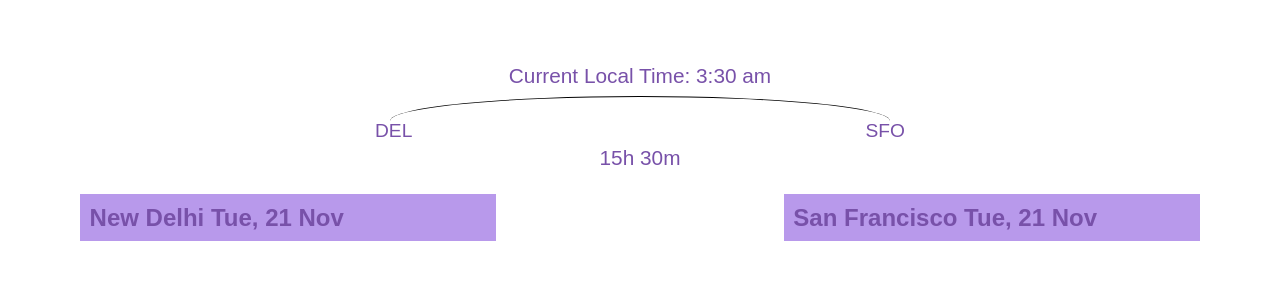
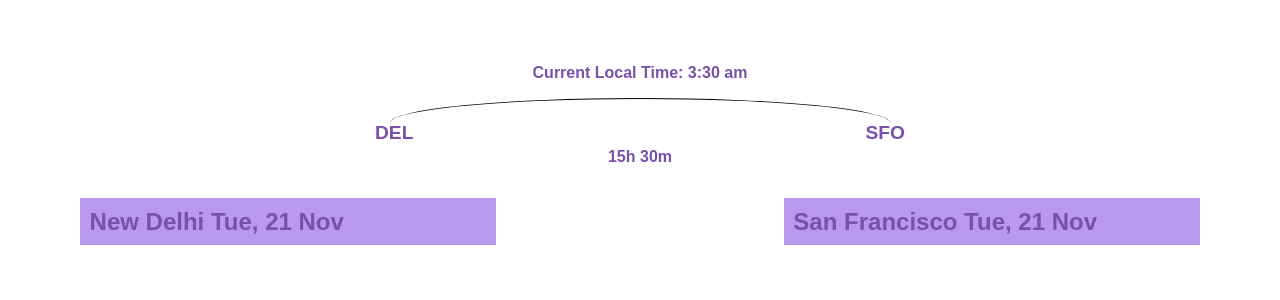
Before and after one commit to mansi-padgelwar/ife-flight-status, a Next.js app: page / in a window 1280 px wide. Shown: the top 300 px of the page. Built offline with nearby package versions, Linux system fonts and the light colour scheme; a web font is replaced by a local one.

Commit message:
add methods for animation

```diff
--- a/components/FlightStatus/FlightStatus.module.css
+++ b/components/FlightStatus/FlightStatus.module.css
@@ -12,8 +12,9 @@
 }
 
 .StatusTime {
-  font-size: 1.3rem;
-  padding-bottom: 0.5rem;
+  font-size: 1rem;
+  padding-bottom: 1rem;
+  font-weight: 600;
 }
 
 @media (max-width: 768px) {
@@ -39,6 +40,7 @@
   top: 70%;
   transform: translateY(-50%);
   font-size: 1.2rem;
+  font-weight: 600;
 }
 
 .SourceCode {
--- a/pages/index.js
+++ b/pages/index.js
@@ -1,5 +1,5 @@
 import { motion, useAnimation } from "framer-motion";
-import React, { useState } from "react";
+import React, { useState, useRef } from "react";
 import "../app/globals.css";
 import styles from "./styles/Home.module.css";
 import FlightStatus from "../components/FlightStatus";
@@ -9,6 +9,8 @@ export default function Home({ initialFlights }) {
   const containerControls = useAnimation();
   const [isVisible, setIsVisible] = useState(false);
   const controls = useAnimation();
+
+  const containerRef = useRef(null);
 
   const handleCityClick = async () => {
     if (isVisible) {
@@ -52,16 +54,23 @@ export default function Home({ initialFlights }) {
     }
   };
 
+  const startAnimation = async () => {
+    await handleCityClick();
+  };
+
+  const toggleVisibility = async () => {
+    setIsVisible(!isVisible);
+    await handleCityClick();
+  };
+
   return (
     <motion.div
-      className={styles.container} // Use the container class from the CSS module
+      className={styles.container}
       animate={containerControls}
+      ref={containerRef}
     >
       <FlightStatus />
-      <div
-        className={styles.statusContainer} // Use the status-container class from the CSS module
-        onClick={handleTitleClick}
-      >
+      <div className={styles.statusContainer} onClick={handleTitleClick}>
         {initialFlights?.map((flight, index) => (
           <FlightInfo
             key={index}
@@ -70,6 +79,7 @@ export default function Home({ initialFlights }) {
             isVisible={isVisible}
             handleTitleClick={handleTitleClick}
             controls={controls}
+            containerRef={containerRef}
           />
         ))}
       </div>
```
